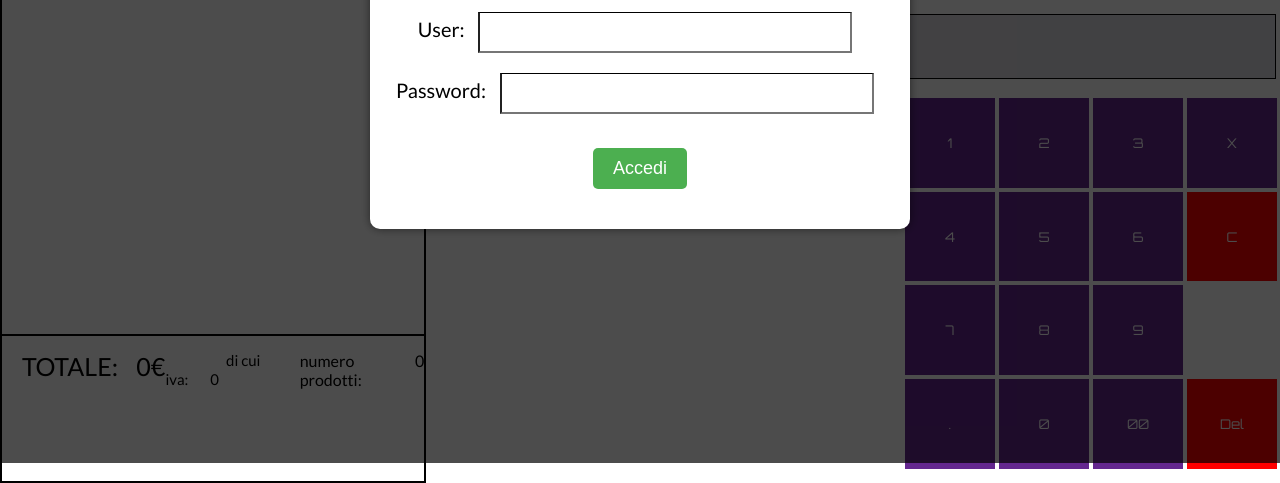
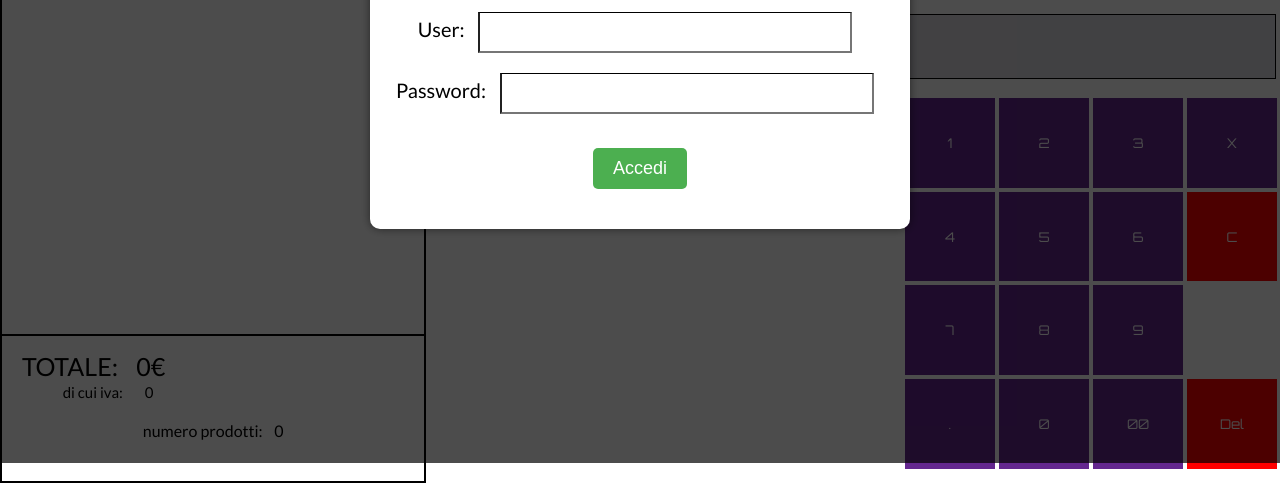
Before and after one commit to Alecle10/cassa2qwertypoiu, a plain HTML site: page index.html in a window 1280 px wide. Shown: the part 337-820 px from the top of the page. Drawn offline with Linux system fonts and the light colour scheme.

Commit message:
Update style.css

```diff
--- a/style.css
+++ b/style.css
@@ -174,9 +174,6 @@ div#titolo-scontrino {
     line-height: 1.5;
 }
 
-#fine-scontrino{
-    display:flex;
-}
 
 #prezzi-scontrino {
     text-align: right;
```
